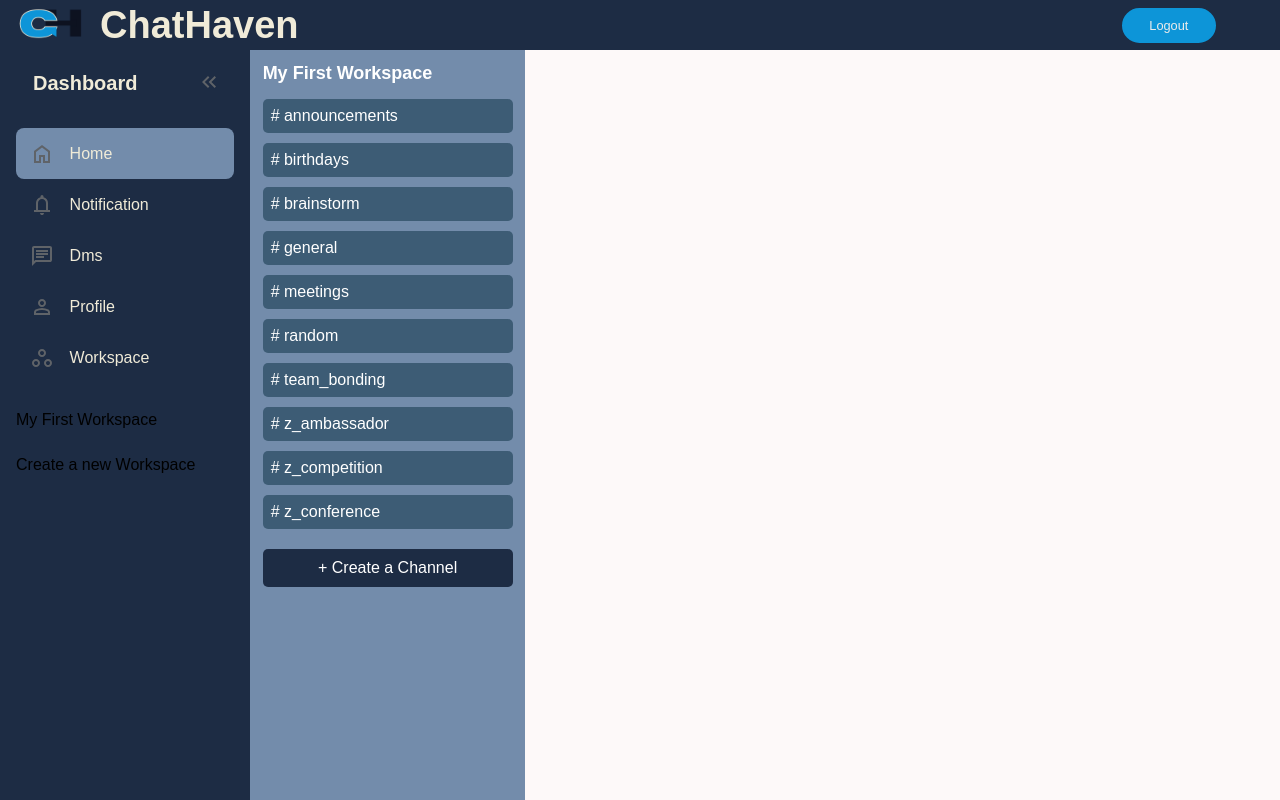
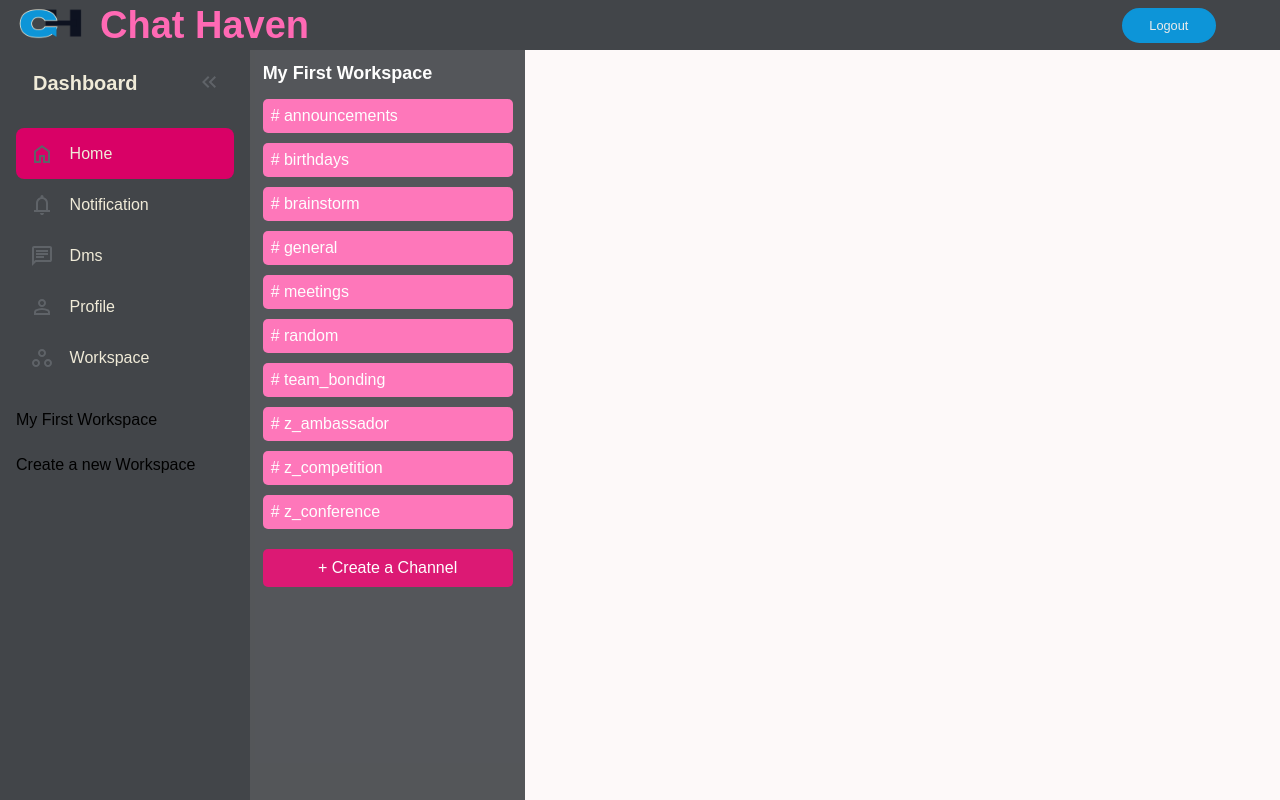
Before and after one commit to First-Time-Coders/FirstTimeCoders-SOEN341_Project_W25, a Django app: template api/templates/api/dashboard-admin.html in a window 1280 px wide. Run offline with Django 4.2, Linux system fonts and the light colour scheme; the template is opened without the code that fills it, so the values that code supplies are empty; some libraries are stand-ins or nearby versions.

Commit message:
frontend

```diff
--- a/api/static/css/dashboard.css
+++ b/api/static/css/dashboard.css
@@ -18,8 +18,8 @@
  #topbar {
     width: 100%;
     height: 50px; /* Adjust height as needed */
-    background-color: #1d2c44; /* Dark background */
-    color: #f0ebd8;
+    background-color: #424549; /* Dark background */
+    color: hotpink;
     display: flex;
     justify-content: space-between;
     align-items: center;
@@ -78,7 +78,7 @@
      box-sizing: border-box;
      width: 250px;
      padding: 5px 1em;
-     background-color: #1d2c44; /*Change it (background color of sidebar*/
+     background-color: #424549; /*Change it (background color of sidebar*/
 
      position: sticky;
      top: 0;
@@ -130,7 +130,7 @@
  }
 
  #sidebar ul li.active a {
-     background: #738cab;
+     background: #D90166;
 
  }
 
@@ -203,7 +203,9 @@
 
  .container-channels {
             width: 250px;
-            background-color: #738cab;
+            background-color: #424549;
+            opacity: .9;
+
             color: white;
             height:100vh;
             padding: .79em;
@@ -224,26 +226,26 @@
 
         .channel {
             padding: 8px;
-            background-color: #3d5c75;
+            background-color: hotpink;
             border-radius: 5px;
             cursor: pointer;
             transition: background 0.3s ease;
         }
 
         .channel:hover {
-            background-color: #bccde1;
+            background-color: #D90166;
         }
 
         .create-channel {
             margin-top: 20px;
             padding: 10px;
             text-align: center;
-            background-color: #1d2c44;
+            background-color: #D90166;
             border-radius: 5px;
             cursor: pointer;
             transition: background 0.3s ease;
         }
 
         .create-channel:hover {
-            background-color: #3d5c75;
+            background-color: hotpink;
         }
--- a/api/templates/api/dashboard-admin.html
+++ b/api/templates/api/dashboard-admin.html
@@ -14,7 +14,7 @@
     <div class="top-bar-content">
         <div class="logo-name">
             <img src="{% static 'logo/logo.png' %}" style="width: 100px; height: 100px" alt="logo">
-            <span>ChatHaven</span>
+            <span>Chat Haven</span>
         </div>
     </div>
     <div class="logout">
```
